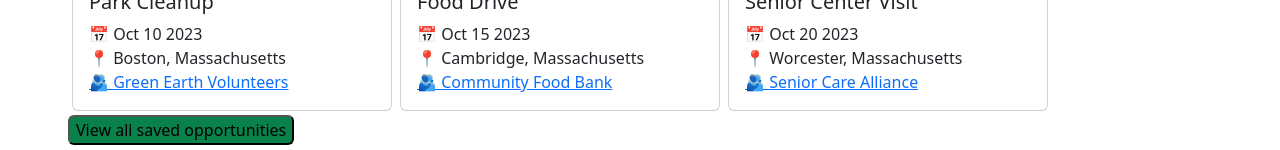
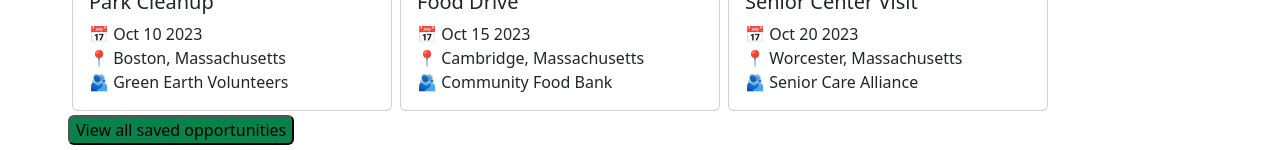
Before and after one commit to ScribleSean/Terrarium-SASEHack-2023, a Next.js app: page /profile in a window 1280 px wide. Shown: the part 649-799 px from the top of the page. Built offline with nearby package versions, Linux system fonts and the light colour scheme.

Commit message:
fix: hydration error

```diff
--- a/components/OpportunityCard.tsx
+++ b/components/OpportunityCard.tsx
@@ -1,25 +1,16 @@
 import Link from "next/link";
 
-export default function OpportunityCard(props: {
-  opportunity: Opportunity;
-  onClick?: (id: string) => void;
-}) {
+export default function OpportunityCard(props: { opportunity: Opportunity }) {
   const { opportunity } = props;
 
   return (
-    <div
-      className="card m-1"
-      style={{ width: "20rem", cursor: "pointer" }}
-      onClick={() => props.onClick?.(opportunity.id)}
-    >
-      <img src={opportunity.imageUrl} className="card-img-top" alt="..." />
+    <div className="card m-1" style={{ width: "20rem", cursor: "pointer" }}>
+      <img src={opportunity.imageUrl} className="card-img-top" />
       <div className="card-body">
         <h5 className="card-title">{opportunity.name}</h5>
         <p className="card-text m-0">📅 {opportunity.date}</p>
         <p className="card-text m-0">📍 {opportunity.location}</p>
-        <Link href={`/organizations/${opportunity.organizationId}`}>
-          🫂 {opportunity.organizationName}
-        </Link>
+        <p className="card-text m-0">🫂 {opportunity.organizationName}</p>
       </div>
     </div>
   );
```
